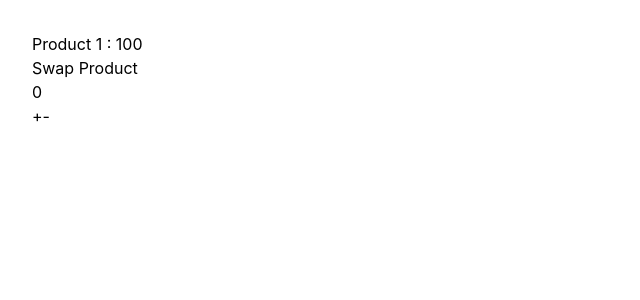
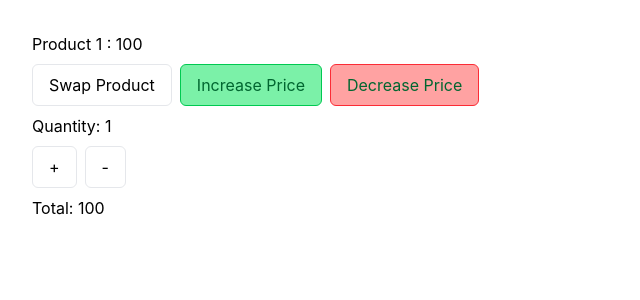
Before and after one commit to nambelaas/vue-composition-api, a Vue app: page / in a window 1280 px wide. Shown: the top 300 px of the page, without its empty margins (0-640 px from the left). Built offline with nearby package versions, Linux system fonts and the light colour scheme; the HTML template or start-up script is replaced by a standard one.

Commit message:
work with computed property

```diff
--- a/src/App.vue
+++ b/src/App.vue
@@ -1,28 +1,30 @@
 <script lang="ts">
-import { ref, reactive, toRef, toRefs } from 'vue'
+import { computed, ref, reactive, toRef, toRefs } from 'vue'
 
 export default {
   setup() {
-    const message = ref('Hello')
-    const quantity = ref(0) // dipake untuk struktur data yang sederhana
+    const message = ref('Hello')  // dipake untuk struktur data yang sederhana
     const item = reactive({
       name: 'Product 1',
       price: 100,
+      quantity: 1
     }) // dipake untuk struktur data yang kompleks, seperti object atau array
 
-    const increment = () => quantity.value++
+    const increment = () => item.quantity++
     const decrement = () => {
-      if (quantity.value > 0) {
-        return quantity.value--
+      if (item.quantity > 0) {
+        return item.quantity--
       }
 
-      return quantity.value
+      return item.quantity
     }
 
     const swapProduct = () => {
       item.name = 'Product 2'
       item.price = 150
     }
+
+    const total = computed(() => item.price * item.quantity)
 
     // const nameRef = toRef(item, 'name')
 
@@ -32,7 +34,7 @@ export default {
 
     // console.log('nameRef:', nameRef.value)
 
-    const { name, price } = toRefs(item)
+    const { name, price, quantity } = toRefs(item)
 
     // console.log('Name:', itemRefs.name.value)
     // console.log('Price:', itemRefs.price.value)
@@ -45,12 +47,13 @@ export default {
 
     return {
       message,
-      quantity,
       increment,
       decrement,
       name,
       price,
+      quantity,
       swapProduct,
+      total,
     }
   },
 }
@@ -58,8 +61,41 @@ export default {
 
 <template>
   <h1>{{ name }} : {{ price }}</h1>
-  <button @click="swapProduct">Swap Product</button>
-  <h2>{{ quantity }}</h2>
-  <button @click="increment">+</button>
-  <button @click="decrement">-</button>
+  <div class="flex gap-2 my-2">
+    <button
+      @click="swapProduct"
+      class="border border-gray-200 py-2 px-4 rounded-md cursor-pointer hover:bg-gray-100"
+    >
+      Swap Product
+    </button>
+    <button
+      @click="price++"
+      class="border border-green-500 py-2 px-4 rounded-md cursor-pointer bg-green-300 hover:bg-green-400 text-green-800"
+    >
+      Increase Price
+    </button>
+    <button
+      @click="price--"
+      class="border border-red-500 py-2 px-4 rounded-md cursor-pointer bg-red-300 hover:bg-red-400 text-green-800"
+    >
+      Decrease Price
+    </button>
+  </div>
+
+  <h2>Quantity: {{ quantity }}</h2>
+  <div class="flex gap-2 my-2">
+    <button
+      @click="increment"
+      class="border border-gray-200 py-2 px-4 rounded-md cursor-pointer hover:bg-gray-100"
+    >
+      +
+    </button>
+    <button
+      @click="decrement"
+      class="border border-gray-200 py-2 px-4 rounded-md cursor-pointer hover:bg-gray-100"
+    >
+      -
+    </button>
+  </div>
+  <h2>Total: {{ total }}</h2>
 </template>
```
